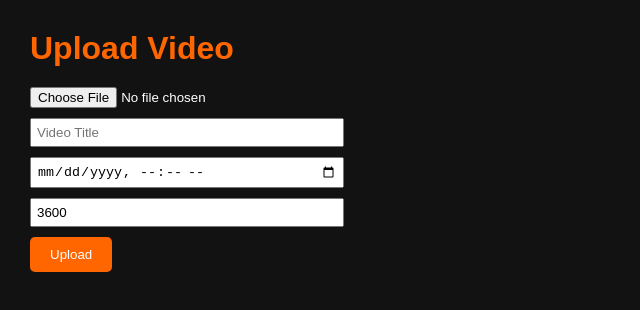
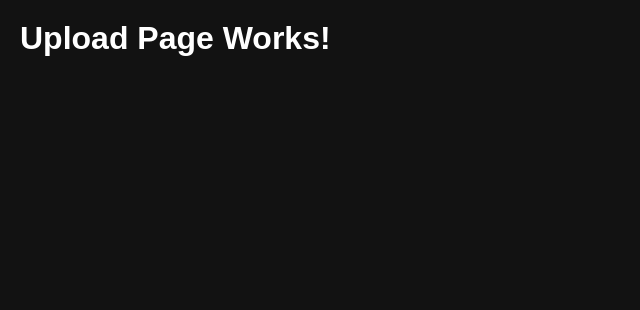
Before and after one commit to msibitebogo55-bit/bstream-live, a React (Vite) app: page /upload in a window 1280 px wide. Shown: the top 310 px of the page, without its empty margins (0-640 px from the left). Built offline with nearby package versions, Linux system fonts and the light colour scheme.

Commit message:
Update Upload.jsx

```diff
--- a/src/pages/Upload.jsx
+++ b/src/pages/Upload.jsx
@@ -1,112 +1,9 @@
-import React, { useState } from "react";
-import axios from "axios";
+import React from "react";
 
 export default function Upload() {
-  const [file, setFile] = useState(null);
-  const [title, setTitle] = useState("");
-  const [startTime, setStartTime] = useState("");
-  const [duration, setDuration] = useState(3600); // default 1 hour
-  const [message, setMessage] = useState("");
-
-  const handleUpload = async () => {
-    if (!file) {
-      setMessage("Please select a video file.");
-      return;
-    }
-
-    try {
-      // Step 1: Get the pre-signed upload URL from backend
-      const res = await axios.post(
-        "https://bstream-backend.onrender.com/upload-url",
-        {
-          fileName: file.name,
-          contentType: file.type,
-          title,
-          startTime,
-          duration,
-        },
-        {
-          auth: {
-            username: process.env.REACT_APP_ADMIN_USER,
-            password: process.env.REACT_APP_ADMIN_PASS,
-          },
-        }
-      );
-
-      const { uploadUrl, video } = res.data;
-
-      // Step 2: Upload the actual video file to S3
-      await axios.put(uploadUrl, file, {
-        headers: {
-          "Content-Type": file.type,
-        },
-      });
-
-      setMessage(`Video uploaded successfully! Title: ${video.title}`);
-      setFile(null);
-      setTitle("");
-      setStartTime("");
-      setDuration(3600);
-    } catch (err) {
-      console.error(err);
-      setMessage("Failed to upload video.");
-    }
-  };
-
   return (
-    <div style={{ padding: "30px", fontFamily: "Arial, sans-serif" }}>
-      <h1 style={{ color: "#ff6600", marginBottom: "20px" }}>Upload Video</h1>
-
-      <input
-        type="file"
-        accept="video/*"
-        onChange={e => setFile(e.target.files[0])}
-        style={{ marginBottom: "10px" }}
-      />
-      <br />
-
-      <input
-        type="text"
-        placeholder="Video Title"
-        value={title}
-        onChange={e => setTitle(e.target.value)}
-        style={{ marginBottom: "10px", padding: "5px", width: "300px" }}
-      />
-      <br />
-
-      <input
-        type="datetime-local"
-        placeholder="Start Time"
-        value={startTime}
-        onChange={e => setStartTime(e.target.value)}
-        style={{ marginBottom: "10px", padding: "5px", width: "300px" }}
-      />
-      <br />
-
-      <input
-        type="number"
-        placeholder="Duration (seconds)"
-        value={duration}
-        onChange={e => setDuration(e.target.value)}
-        style={{ marginBottom: "10px", padding: "5px", width: "300px" }}
-      />
-      <br />
-
-      <button
-        onClick={handleUpload}
-        style={{
-          padding: "10px 20px",
-          background: "#ff6600",
-          color: "#fff",
-          border: "none",
-          borderRadius: "5px",
-          cursor: "pointer",
-        }}
-      >
-        Upload
-      </button>
-
-      {message && <div style={{ marginTop: "20px", color: "#fff" }}>{message}</div>}
+    <div style={{ padding: "20px" }}>
+      <h1>Upload Page Works!</h1>
     </div>
   );
 }
```
